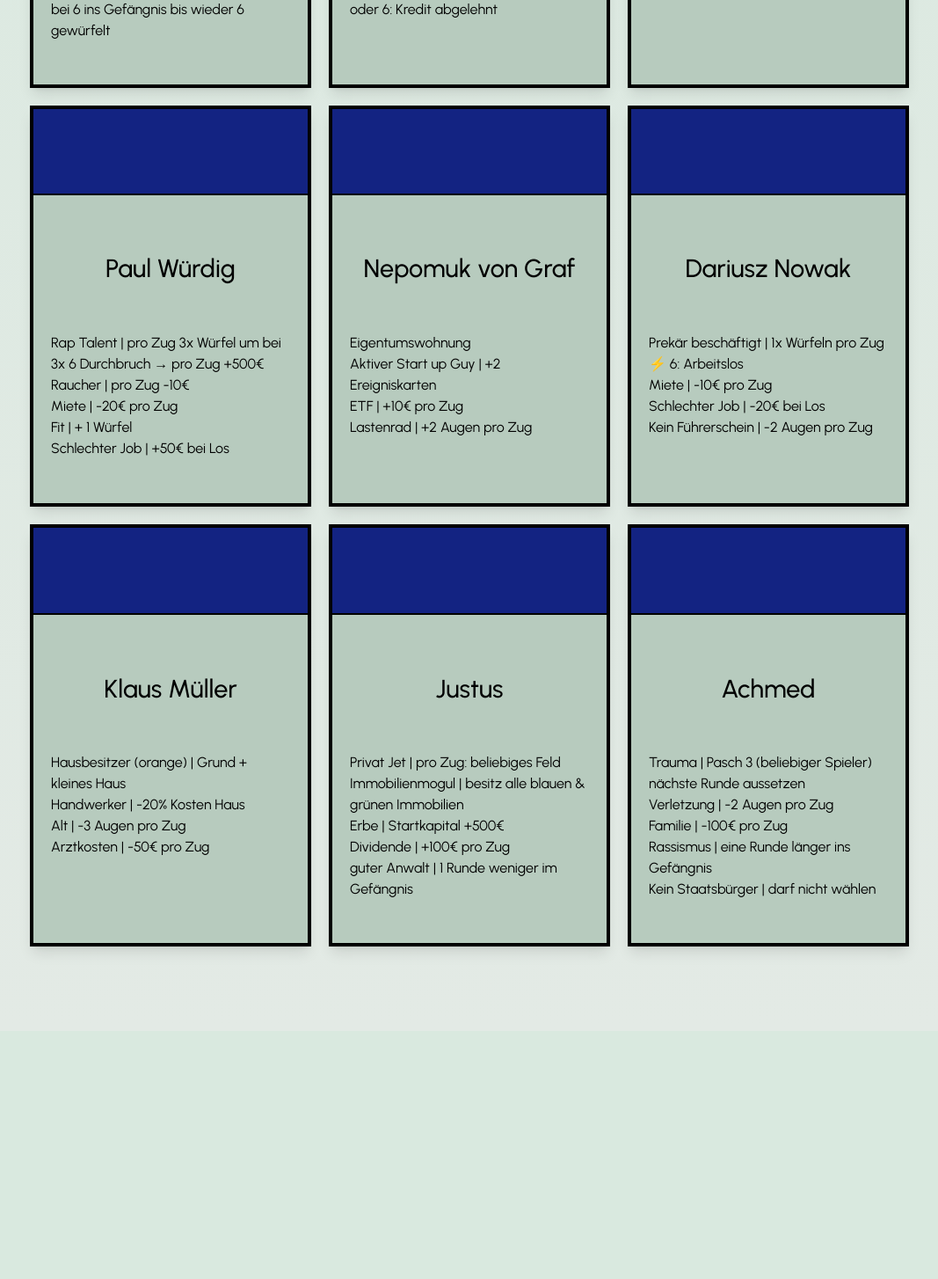
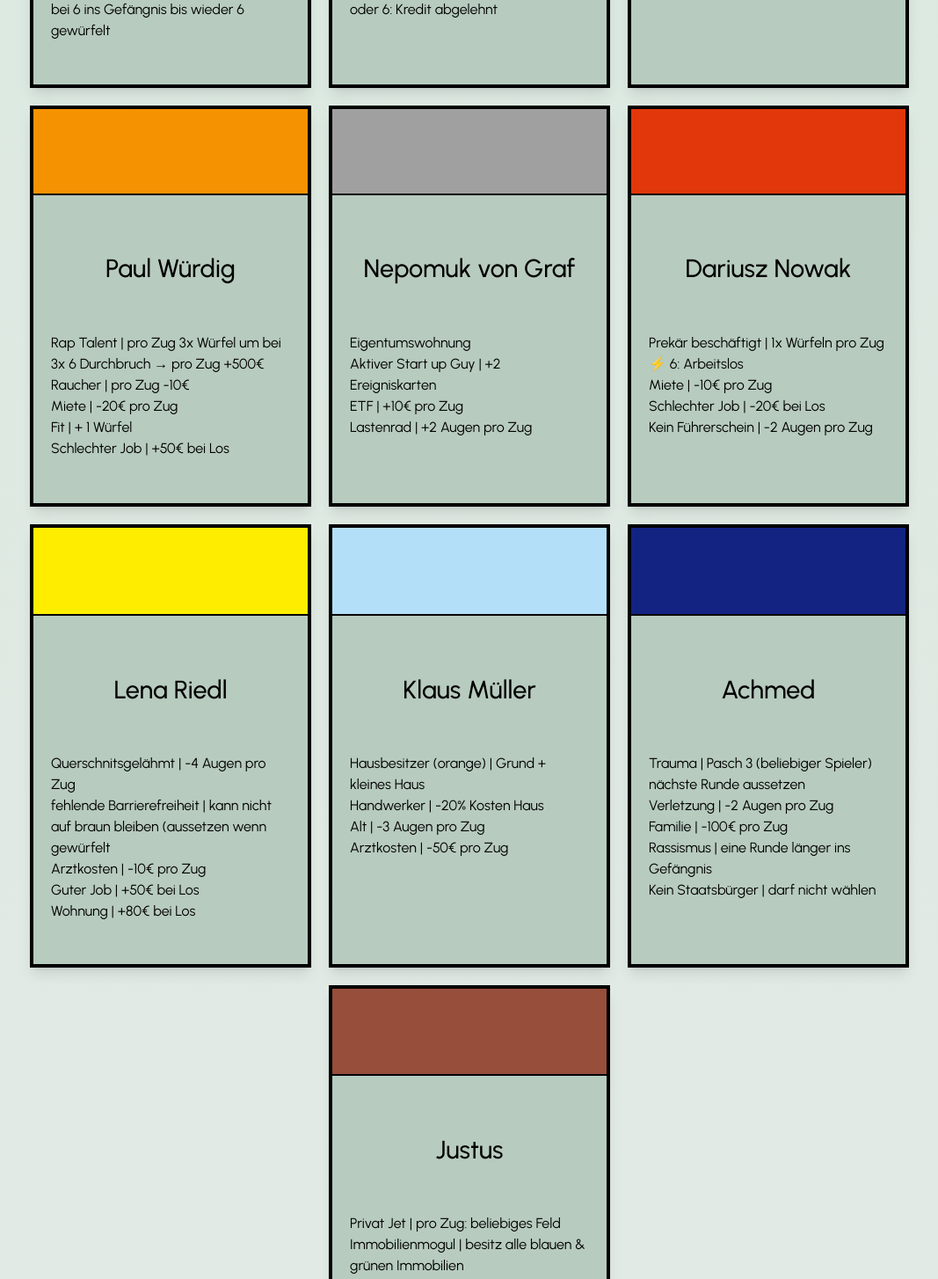
Before and after one commit to irenama/hack-opoly-democracy, a Next.js app: page /characters in a window 1280 px wide. Shown: the part 760-2214 px from the top of the page at 88% size, without its empty margins (106-1173 px from the left). Before the commit the page ends 1932 px from the top, so only its background shows below. Built offline with nearby package versions, Linux system fonts and the light colour scheme.

Commit message:
final final

```diff
--- a/src/app/characters/page.tsx
+++ b/src/app/characters/page.tsx
@@ -26,7 +26,7 @@ export default function Home () {
 const characters = [
   {
     id: "abc",
-    color: "red",
+    color: "pink",
     name: "Thomas Vogel",
     description: "Vorstand eines privatisierten öffentlichen Unternehmens",
     characteristics: [
@@ -39,7 +39,7 @@ const characters = [
   },
   {
     id: "cde",
-    color: "red",
+    color: "blue",
     name: "Sabine Hoffmann",
     characteristics: [
       "Alleinerziehend | -100€ über los",
@@ -50,7 +50,7 @@ const characters = [
   },
   {
     id: "efg",
-    color: "red",
+    color: "green",
     name: "Anne Schmidt",
     description: "Oberschicht",
     characteristics: [
@@ -64,7 +64,7 @@ const characters = [
   {
     id: "ghi",
     name: "Paul Würdig",
-    color: "red",
+    color: "orange",
     description: "Rapper",
     characteristics: [
       "Rap Talent | pro Zug 3x Würfel um bei 3x 6 Durchbruch → pro Zug +500€",
@@ -77,7 +77,7 @@ const characters = [
   {
     id: "jkl",
     name: "Nepomuk von Graf",
-    color: "red",
+    color: "gray",
     description: "Nachhaltig aber NIMBI",
     characteristics: [
       "Eigentumswohnung",
@@ -89,7 +89,7 @@ const characters = [
   {
     id: "mno",
     name: "Dariusz Nowak",
-    color: "",
+    color: "red",
     description: "Arbieter",
     characteristics: [
       "Prekär beschäftigt | 1x Würfeln pro Zug ⚡️ 6: Arbeitslos",
@@ -99,9 +99,22 @@ const characters = [
     ],
   },
   {
+    id: "öio",
+    name: "Lena Riedl",
+    color: "yellow",
+    description: "",
+    characteristics: [
+      "Querschnitsgelähmt | -4 Augen pro Zug",
+      "fehlende Barrierefreiheit | kann nicht auf braun bleiben (aussetzen wenn gewürfelt",
+      "Arztkosten | -10€ pro Zug",
+      "Guter Job | +50€ bei Los",
+      "Wohnung | +80€ bei Los",
+    ],
+  },
+  {
     id: "pqr",
     name: "Klaus Müller",
-    color: "",
+    color: "lightblue",
     description: "I bins da Hans",
     characteristics: [
       "Hausbesitzer (orange) | Grund + kleines Haus",
@@ -111,9 +124,22 @@ const characters = [
     ],
   },
   {
+    id: "vwx",
+    name: "Achmed",
+    color: "blue",
+    description: "",
+    characteristics: [
+      "Trauma | Pasch 3 (beliebiger Spieler) nächste Runde aussetzen",
+      "Verletzung | -2 Augen pro Zug",
+      "Familie | -100€ pro Zug",
+      "Rassismus | eine Runde länger ins Gefängnis",
+      "Kein Staatsbürger | darf nicht wählen"
+    ],
+  },
+  {
     id: "stu",
     name: "Justus",
-    color: "red",
+    color: "brown",
     description: "",
     characteristics: [
       "Privat Jet | pro Zug: beliebiges Feld",
@@ -123,18 +149,5 @@ const characters = [
       "guter Anwalt | 1 Runde weniger im Gefängnis",
     ],
   },
-  {
-    id: "vwx",
-    name: "Achmed",
-    color: "red",
-    description: "",
-    characteristics: [
-      "Trauma | Pasch 3 (beliebiger Spieler) nächste Runde aussetzen",
-      "Verletzung | -2 Augen pro Zug",
-      "Familie | -100€ pro Zug",
-      "Rassismus | eine Runde länger ins Gefängnis",
-      "Kein Staatsbürger | darf nicht wählen"
-    ],
-  }
 ];
 export type Character = typeof characters[number];
--- a/src/app/page.tsx
+++ b/src/app/page.tsx
@@ -1,7 +1,7 @@
 /* eslint-disable react/no-unescaped-entities */
-import CharacterCard from "@/components/CharacterCard";
 import NavLink from "@/components/NavLink";
 import Section from "@/components/Section";
+import Street from "@/components/Street";
 
 export default function Home () {
   return (
@@ -49,18 +49,12 @@ export default function Home () {
           Die Hackopoly-Erweiterung kann einfach als PDF heruntergeladen und ausgeschnitten werden (coming soon). Diese enthält Charakterbögen, die Auskunft über verschiedene Sonderregeln geben, die die Spielenden betreffen. Gesetzesvorlagen und Ereigniskarten sind ebenfalls enthalten. Die Ereigniskarten werden einfach zu den Ereigniskarten aus dem Monopoly-Spiel hinzugemischt.
         </p>
         <h3>▶︎ Die Regeln</h3>
-        <p>
-          Zu Beginn zieht jede*r Spielende einen zufälligen Charakterbogen, der das gesamte Spiel über gleich bleibt.
-        </p>
-        <p>
-          Immer wenn ein*e Spielende*r an "Frei Parken" vorbeizieht, hat diese*r die Möglichkeit, einen Gesetzesentwurf zu formulieren. Hierfür muss definiert werden, wen das Gesetz betrifft, wann es ausgeführt wird und was passiert.
-        </p>
-        <p>
-          Beispiel: Gesetz Kindergeld – alle Spielenden mit Kindern bekommen beim Überqueren des "Los" 100 Euro extra.
-        </p>
-        <p>
-          Wenn Spielende eine Ereigniskarte ziehen, kann dies entweder ein Privileg oder eine Herausforderung sein, die bis zum Ende des Spiels gelten, z.B. ein Unfall. Oder es kann ein globales Ereignis sein, das alle Spielenden in gewisser Weise betrifft, z.B. eine Flut.
-        </p>
+        <div className="flex gap-5 flex-wrap justify-center md:justify-start">
+          <Street text="Zu Beginn zieht jede*r Spielende einen zufälligen Charakterbogen, der das gesamte Spiel über gleich bleibt." />
+          <Street text="Immer wenn ein*e Spielende*r an 'Frei Parken' vorbeizieht, hat diese*r die Möglichkeit, einen Gesetzesentwurf zu formulieren. Hierfür muss definiert werden, wen das Gesetz betrifft, wann es ausgeführt wird und was passiert." />
+          <Street text="Wenn Spielende eine Ereigniskarte ziehen, kann dies entweder ein Privileg oder eine Herausforderung sein, die bis zum Ende des Spiels gelten, z.B. ein Unfall. Oder es kann ein globales Ereignis sein, das alle Spielenden in gewisser Weise betrifft, z.B. eine Flut." />
+        </div>
+        <p className="pt-5">Beispielgesetz: Gesetz Kindergeld – alle Spielenden mit Kindern bekommen beim Überqueren des 'Los' 100 Euro extra.</p>
         <h3>◼︎ Das Spielende</h3>
         <p>
           Das Spiel endet, wenn alle Spielenden sich darauf einigen können, eine gerechte Gesellschaft geschaffen zu haben.
--- a/src/components/CharacterCard.tsx
+++ b/src/components/CharacterCard.tsx
@@ -3,7 +3,16 @@ import { type Character } from "@/app/characters/page";
 const CharacterCard: React.FC<{ data: Omit<Character, "id"> }> = ( { data } ) => {
   return (
     <article className='flex flex-col shadow-lg bg-white border-black border-4 w-72 md:w-80'>
-      <div className="bg-blue-800 h-32 border-b-2 border-black"></div>
+      {data.color === "red" ?
+        <div className="bg-person-red h-32 border-b-2 border-black"></div> :
+        data.color === "green" ? <div className="bg-person-green h-32 border-b-2 border-black"></div> :
+          data.color === "blue" ? <div className="bg-person-blue h-32 border-b-2 border-black"></div> :
+            data.color === "lightblue" ? <div className="bg-person-lightblue h-32 border-b-2 border-black"></div> :
+              data.color === "brown" ? <div className="bg-person-brown h-32 border-b-2 border-black"></div> :
+                data.color === "pink" ? <div className="bg-person-pink h-32 border-b-2 border-black"></div> :
+                  data.color === "yellow" ? <div className="bg-person-yellow h-32 border-b-2 border-black"></div> :
+                    data.color === "orange" ? <div className="bg-person-orange h-32 border-b-2 border-black"></div> :
+                      <div className="bg-person-gray h-32 border-b-2 border-black"></div>}
       <div className="p-5 bg-green-200 h-full">
         <div className="min-h-32 py-5 text-center flex justify-center items-center">
           <h4>{data.name}</h4>
--- /dev/null
+++ b/src/components/Street.tsx
@@ -0,0 +1,14 @@
+const Street: React.FC<{ text: string }> = ( { text } ) => {
+  return (
+    <article className='flex flex-col shadow-lg bg-white border-black border-4 w-80 h-[450px]'>
+      <div className="p-5 bg-green-200 h-full">
+        <div className="min-h-32 py-5 text-center flex justify-center items-center">
+          <p className="text-7xl">☟</p>
+        </div>
+        <p>{text}</p>
+      </div>
+    </article >
+  )
+}
+
+export default Street;
--- a/tailwind.config.ts
+++ b/tailwind.config.ts
@@ -8,6 +8,17 @@ const config: Config = {
   ],
   theme: {
     colors: {
+      person: {
+        red: "#e1370b",
+        green: "#00d850",
+        blue: "#132382",
+        brown: "#974e3a",
+        yellow: "#ffed00",
+        gray: "#a0a0a0",
+        pink: "#d6338a",
+        lightblue: "#b3e0f8",
+        orange: "#f59202"
+      },
       green: {
         100: "#e0f0e4",
         200: "#b7cbbe",
@@ -24,7 +35,7 @@ const config: Config = {
         200: "#f1c1c1",
         300: "#eaa2a2",
         400: "#e28484",
-        500: "#db6565", //
+        500: "#e1370b", //
         600: "#b34f4f",
         700: "#8c3a3a",
         800: "#652525",
```
